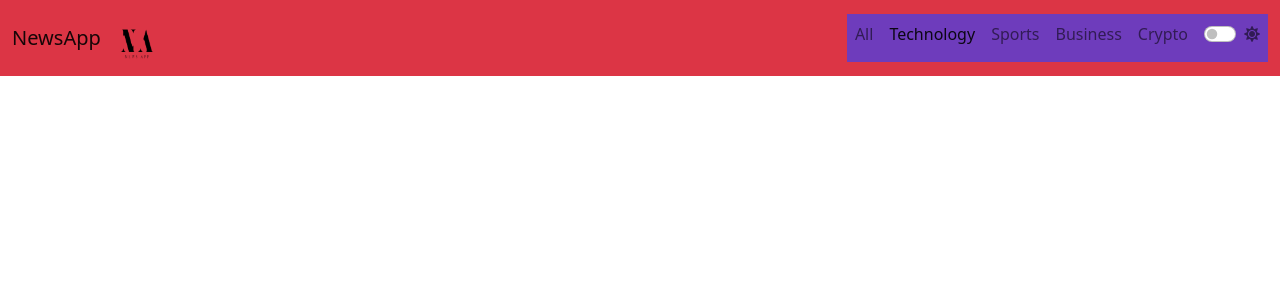
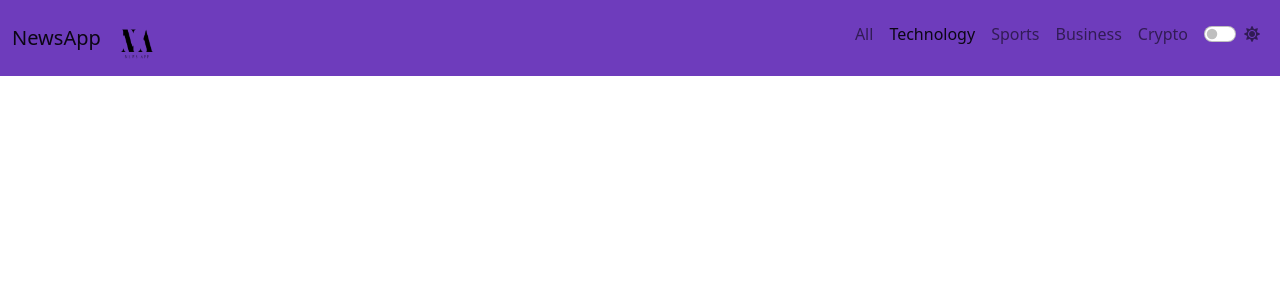
Before and after one commit to Joyel1441/NewsApp, a Flask app: page /technology in a window 1280 px wide. Shown: the top 300 px of the page. Run offline with Flask 2, Linux system fonts and the light colour scheme; data that the repository does not hold is empty; some libraries are stand-ins or nearby versions.

Commit message:
Update technology.html

```diff
--- a/templates/technology.html
+++ b/templates/technology.html
@@ -29,7 +29,7 @@
     <!-- Navbar -->
     <nav
       class="navbar navbar-expand-lg navbar-light bg-danger"
-      style="margin-bottom: 2.5em"
+      style="margin-bottom: 2.5em;  background-color: #6e3cbc !important;"
     >
       <div class="container-fluid">
         <!--div class="container red topBotomBordersOut"-->
@@ -51,7 +51,7 @@
           <span class="navbar-toggler-icon"></span>
         </button>
         <div class="collapse navbar-collapse" id="navbarNav">
-          <ul class="navbar-nav" style="margin-left: auto; background-color: #6e3cbc !important;">
+          <ul class="navbar-nav" style="margin-left: auto;">
             <li class="nav-item">
               <a
                 class="nav-link"
```
